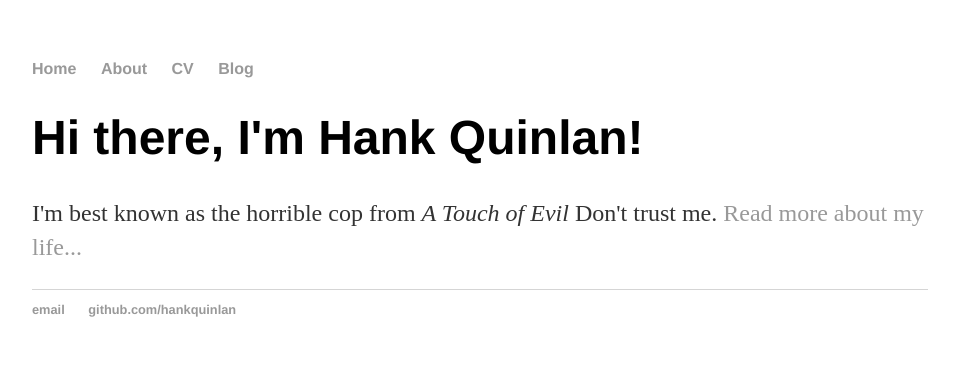
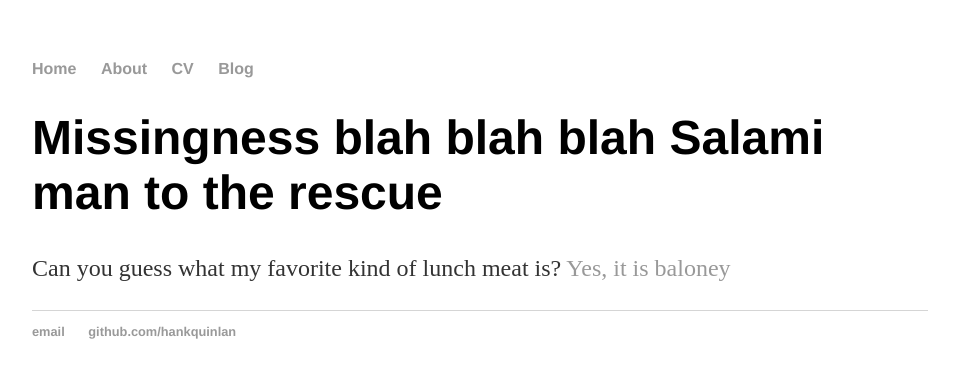
Before and after one commit to alecpanattoni/alecpanattoni.github.io, a Jekyll site: the page built from index.html, in a window 1280 px wide. Shown: the top 378 px of the page, without its empty margins (160-1115 px from the left). Built offline with Jekyll 4.4.1, drawn with Linux system fonts in a browser that asks for light colours.

Commit message:
Update index.html

```diff
--- a/index.html
+++ b/index.html
@@ -3,6 +3,6 @@ layout: default
 title: Missingness' Effect on Fairness
 ---
 <div class="blurb">
-	<h1>Hi there, I'm Hank Quinlan!</h1>
-	<p>I'm best known as the horrible cop from <em>A Touch of Evil</em> Don't trust me. <a href="/about">Read more about my life...</a></p>
+	<h1>Missingness blah blah blah Salami man to the rescue</h1>
+	<p>Can you guess what my favorite kind of lunch meat is? <a href="/about">Yes, it is baloney</a></p>
 </div><!-- /.blurb -->
```
